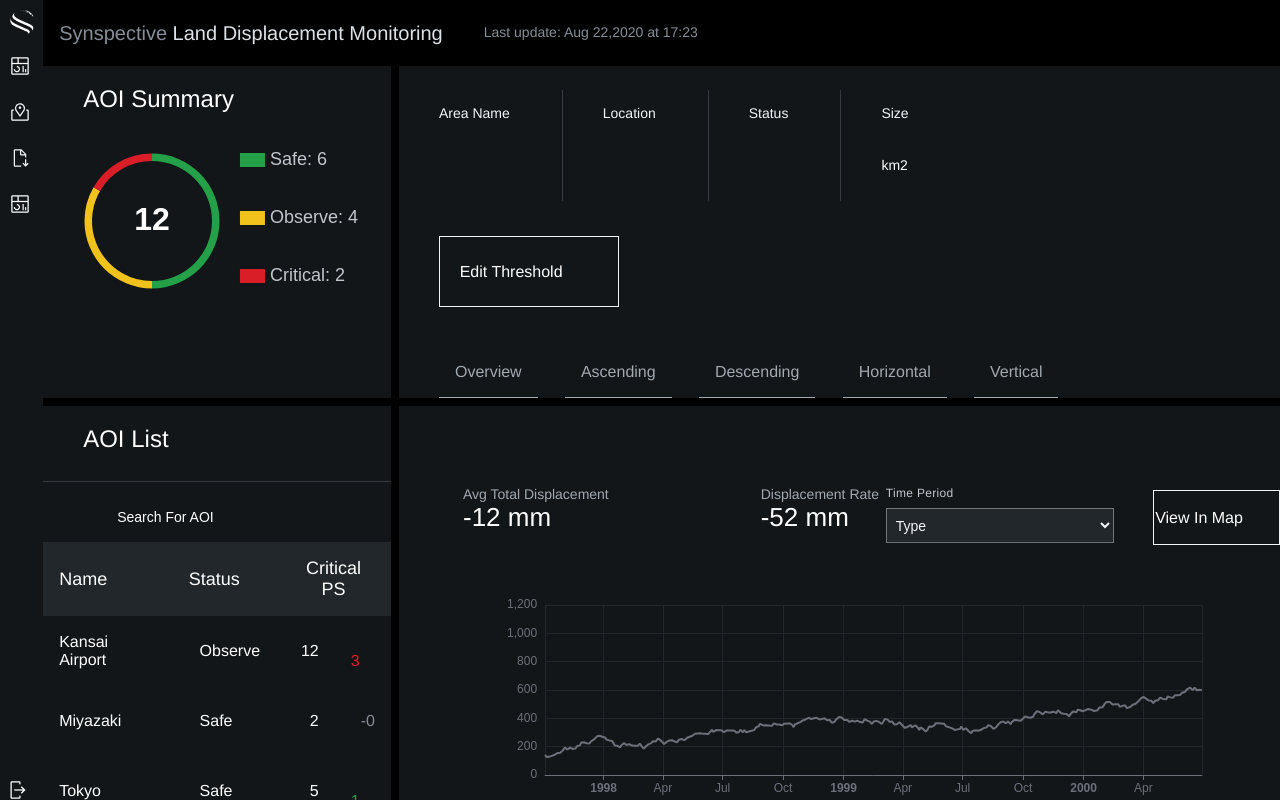
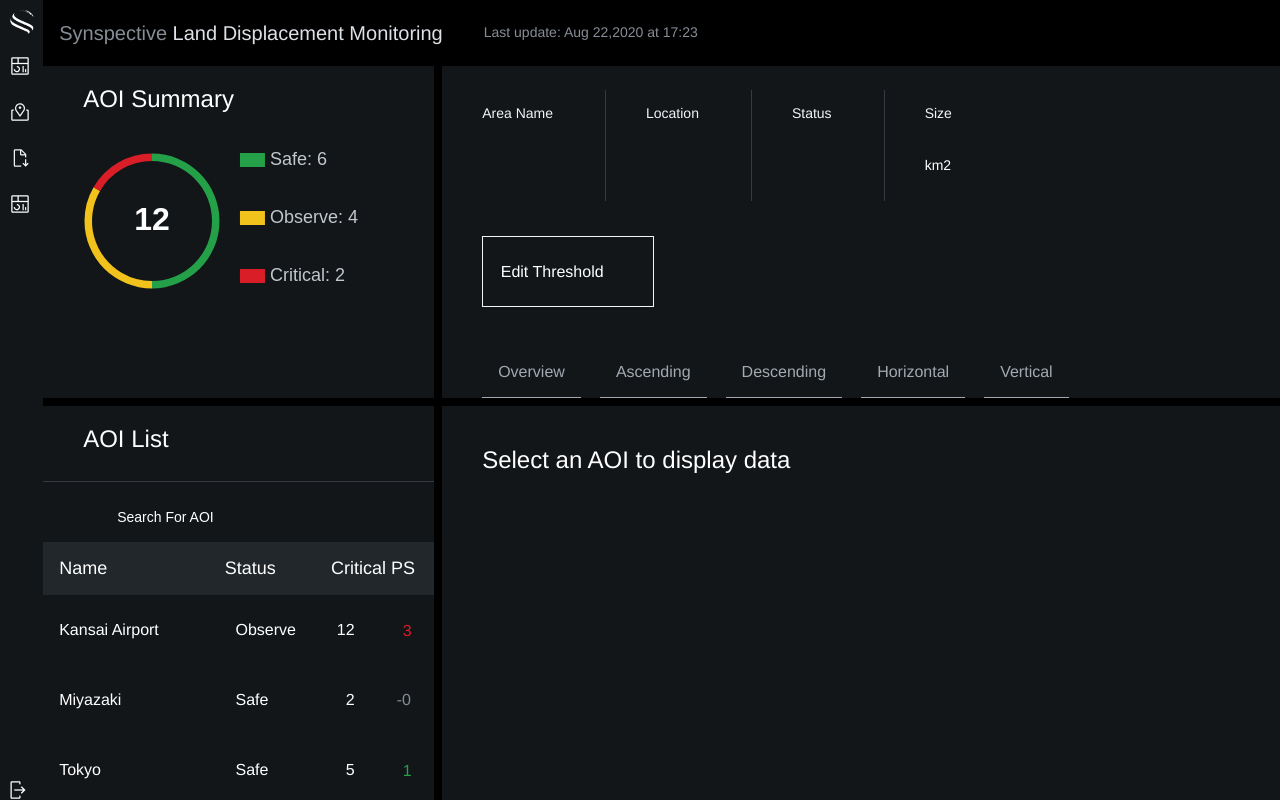
Before and after one commit to TanjimAnim/land-displacement-app, a React (Create React App) app: page /dashboard in a window 1280 px wide. Shown: the top 800 px of the page. Built offline with nearby package versions, Linux system fonts and the light colour scheme; some icons are missing; the HTML template or start-up script is replaced by a standard one.

Commit message:
feat:title style added,logic if no link selected

```diff
--- a/src/components/dashboard/aoi-graphs/aoi-graphs.tsx
+++ b/src/components/dashboard/aoi-graphs/aoi-graphs.tsx
@@ -1,14 +1,30 @@
 import { useSelector } from "react-redux";
 import { RootState } from "../../../app/store";
 import SlopeValue from "../aoi-graphs/slopevalue/slopevalue";
-import Overview from "./slopevalue/overview";
+import Overview from "./slopevalue/overview/overview";
+import styled from "styled-components";
+
+const Title = styled.div`
+  font-weight: 400;
+  font-size: 24px;
+  color: white;
+  margin-top: 40px;
+  margin-left: 40px;
+`;
 
 function AreaGraphs() {
   const link = useSelector((state: RootState) => state.area.selectedLink);
-  console.log(link);
+  const area = useSelector((state: RootState) => state.area);
   return (
     <>
+      {Object.keys(area.value).length === 0 ? (
+        <>
+          <Title>Select an AOI to display data</Title>
+        </>
+      ) : (
+        <>
           {(() => {
+            if (link === "") return <></>;
             if (link === "Overview")
               return (
                 <>
@@ -50,6 +66,8 @@
               );
           })()}
         </>
+      )}
+    </>
   );
 }
 export default AreaGraphs;
```
Lines whose indentation alone changed are shown as unchanged.
